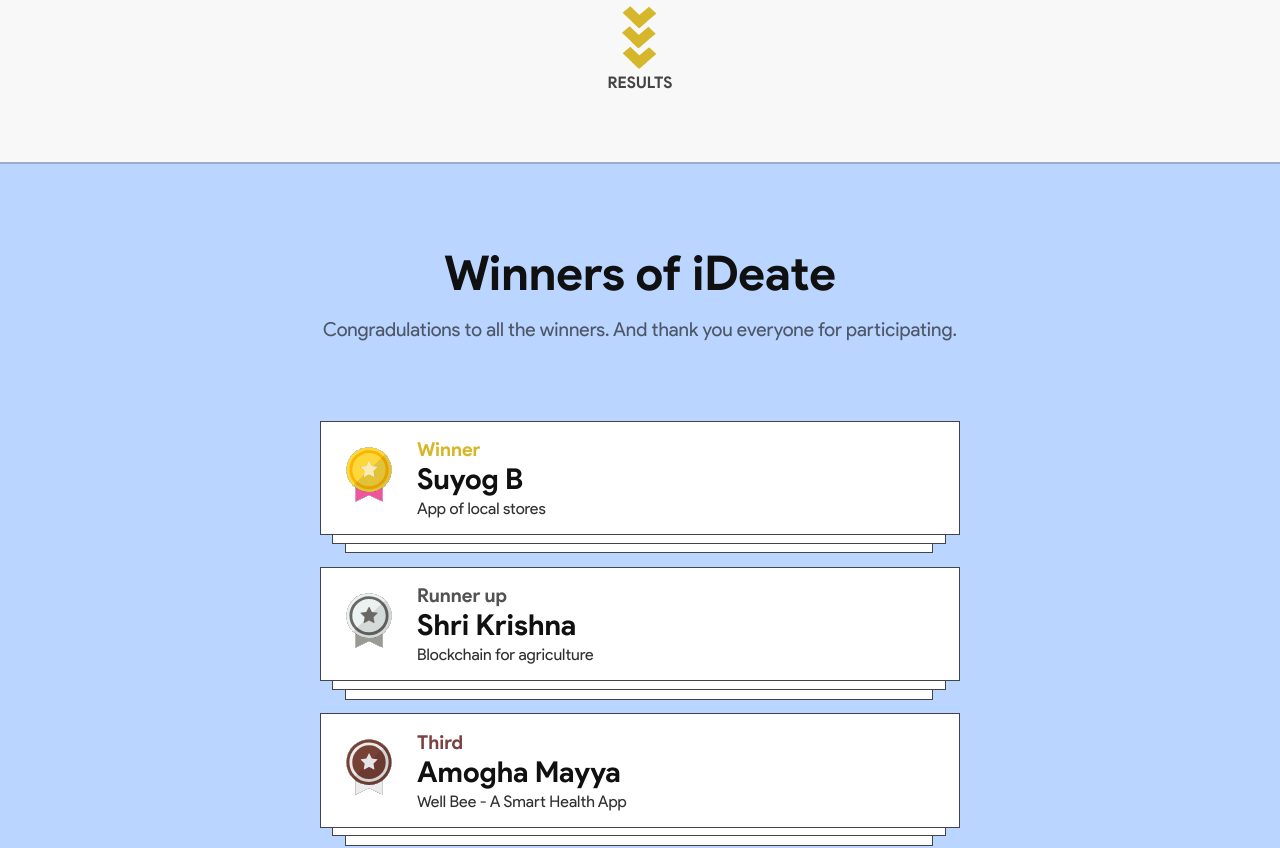
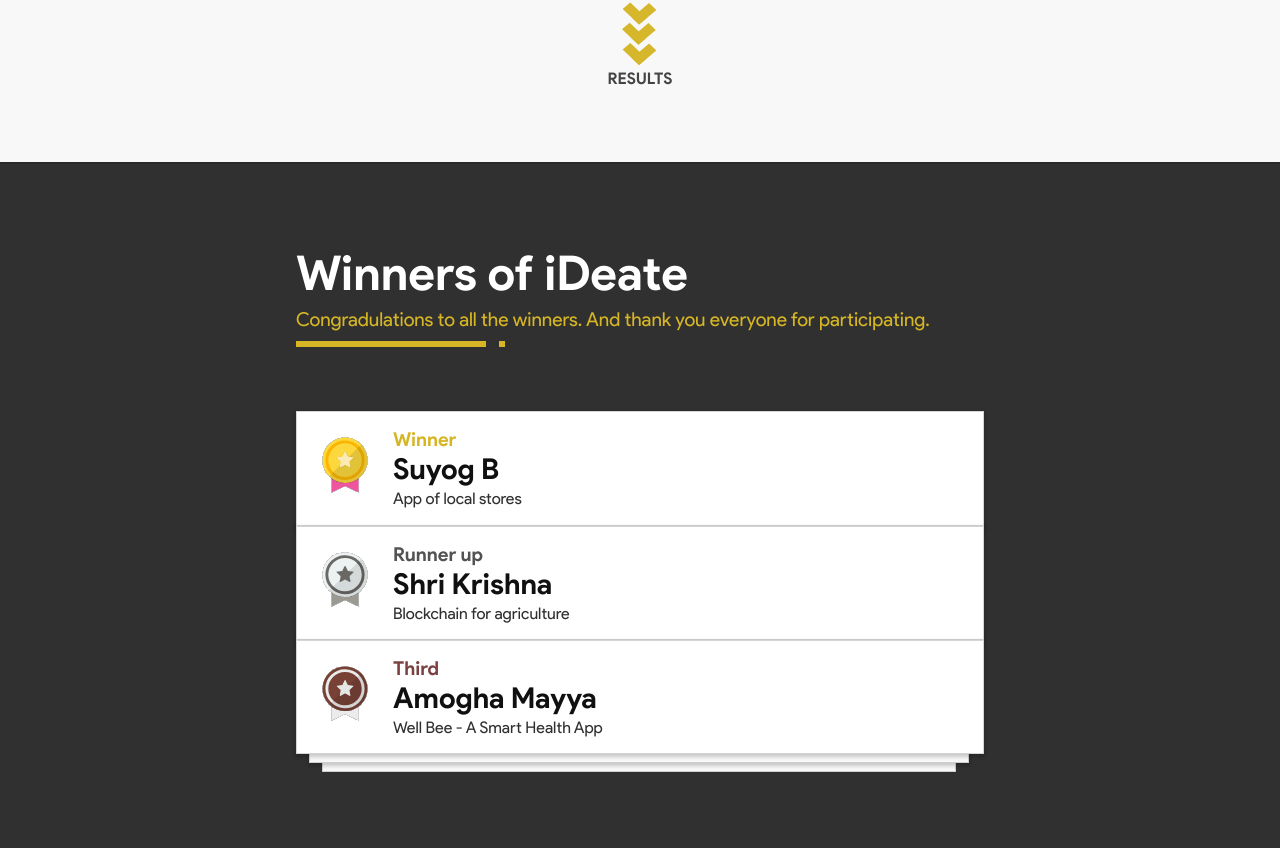
Before and after one commit to arvikonoha/annoate-event-webpage, a plain HTML site: page index.html in a window 1280 px wide. Shown: the part 1534-2382 px from the top of the page. Drawn offline with Linux system fonts and the light colour scheme.

Commit message:
update results page

```diff
--- a/style.css
+++ b/style.css
@@ -683,13 +683,13 @@ a {
 }
 
 #results {
-  background-color: #bad5ff;
+  background-color: #303030;
   position: relative;
   z-index: -3;
   padding: 4rem 1rem;
 
   font-family: 'Google sans', sans-serif;
-  text-align: center;
+
   min-height: 720px;
   border-bottom: 2px solid #10101034;
   border-top: 2px solid #10101034;
@@ -697,19 +697,47 @@ a {
 
 
 #results .winners {
+  max-width: 720px;
+  margin: auto;
   color: #101010;
   padding: 1rem;
 }
 
 #results .winners>h1 {
+  position: relative;
+  display: inline-block;
   font-size: 3rem;
-  margin-bottom: 1rem;
+  color: #fff;
+  margin-bottom: .4rem;
 }
 
+
 #results .winners>p {
+  display: inline-block;
+  position: relative;
   font-size: 1.2rem;
-  color: #101010a4;
+  color: #d6b625;
   margin-bottom: 5rem;
+}
+
+#results .winners>p::after {
+  content: '';
+  position: absolute;
+  bottom: -1rem;
+  left: 0%;
+  width: 30%;
+  height: .4rem;
+  background-color: #d6b625;
+}
+
+#results .winners>p::before {
+  content: '';
+  position: absolute;
+  bottom: -1rem;
+  left: 32%;
+  width: .4rem;
+  height: .4rem;
+  background-color: #d6b625;
 }
 
 #results .winners>h2 {
@@ -721,14 +749,15 @@ a {
   background-color: #fff;
   position: relative;
   text-align: left;
-  max-width: 640px;
+  max-width: 720px;
   margin: auto;
   list-style: none;
   padding: 1rem;
   display: flex;
   align-items: center;
-  border: 1px solid #101010c7;
-  margin-bottom: 2rem;
+  border: .2px solid #1010102d;
+  /* margin-bottom: 2rem; */
+  box-shadow: 0 2px 4px 1px rgba(0, 0, 0, .2);
 }
 
 #results .winners ul li::after {
@@ -739,8 +768,10 @@ a {
   height: 100%;
   bottom: -.6rem;
   right: 2%;
-  border: 1px solid #101010c7;
-  background-color: #fff;
+  border: 1px solid #1010102d;
+  background-color: #f8f8f8;
+
+  box-shadow: 0 2px 4px 1px rgba(0, 0, 0, .2);
 }
 
 #results .winners ul li::before {
@@ -751,8 +782,8 @@ a {
   height: 100%;
   bottom: -1.2rem;
   right: 4%;
-  border: 1px solid #101010c7;
-  background-color: #fff;
+  border: 1px solid #1010102d;
+  background-color: #f8f8f8;
 }
 
 
```
Also changed, not shown: index.html (+1 -0 lines).
